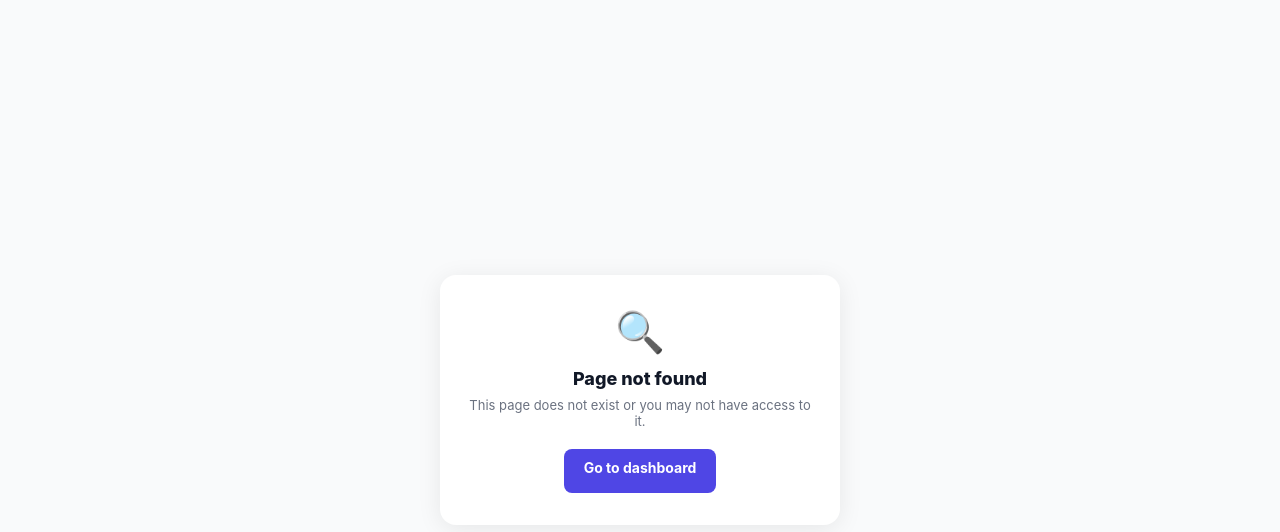
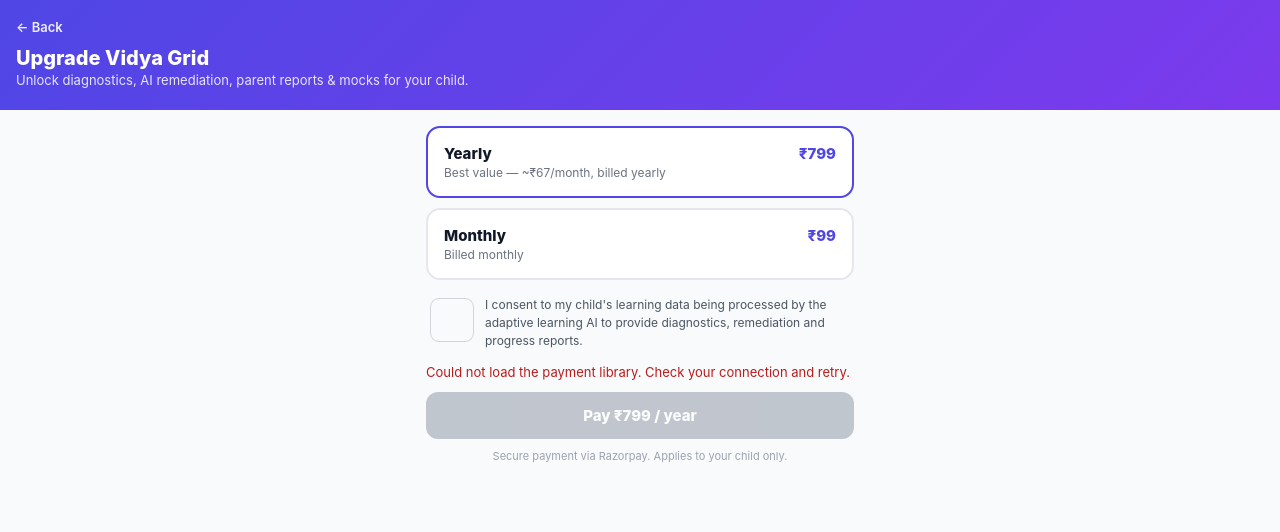
Before and after one commit to PranixQuick/School-OS, a Next.js app: page /parent/vidya-grid/upgrade in a window 1280 px wide. Before the commit this address had no page. Shown: the top 532 px of the page. Built offline with nearby package versions, Linux system fonts and the light colour scheme.

Commit message:
feat(vg): parent Vidya Grid upgrade page (VG-3)
Monthly/yearly plans + explicit consent checkbox -> Razorpay checkout -> confirm.
Own child via session; gated behind adaptive_learning_ai consent.

```diff
--- /dev/null
+++ b/app/parent/vidya-grid/upgrade/page.tsx
@@ -0,0 +1,128 @@
+'use client';
+// app/parent/vidya-grid/upgrade/page.tsx
+// VG-3 (parent top-up) — upgrade THIS parent's child to paid Vidya Grid.
+// Monthly (₹99) or yearly (₹799) via Razorpay; explicit consent checkbox first.
+// Own-child is enforced server-side via the parent session.
+
+import { useState, useEffect } from 'react';
+import Link from 'next/link';
+
+type Plan = 'monthly' | 'yearly';
+
+declare global {
+  interface Window { Razorpay?: new (options: Record<string, unknown>) => { open: () => void } }
+}
+
+export default function VidyaGridUpgradePage() {
+  const [plan, setPlan] = useState<Plan>('yearly');
+  const [consent, setConsent] = useState(false);
+  const [rzpReady, setRzpReady] = useState(false);
+  const [busy, setBusy] = useState(false);
+  const [error, setError] = useState('');
+  const [done, setDone] = useState(false);
+
+  useEffect(() => {
+    if (window.Razorpay) { setRzpReady(true); return; }
+    const s = document.createElement('script');
+    s.src = 'https://checkout.razorpay.com/v1/checkout.js';
+    s.async = true;
+    s.onload = () => setRzpReady(true);
+    s.onerror = () => setError('Could not load the payment library. Check your connection and retry.');
+    document.body.appendChild(s);
+  }, []);
+
+  async function upgrade() {
+    if (!consent) { setError('Please tick the consent box to continue.'); return; }
+    if (!rzpReady || !window.Razorpay) { setError('Payment library not ready yet. Please wait a moment.'); return; }
+    setBusy(true); setError('');
+    try {
+      const r = await fetch('/api/parent/vidya-grid/subscribe', {
+        method: 'POST', headers: { 'Content-Type': 'application/json' },
+        body: JSON.stringify({ action: 'create_order', plan, grant_consent: true }),
+      });
+      const d = await r.json().catch(() => ({}));
+      if (!r.ok) { setError(d.error || 'Could not start the payment.'); setBusy(false); return; }
+
+      const rzp = new window.Razorpay({
+        key: d.key_id,
+        order_id: d.order_id,
+        amount: d.amount_paise,
+        currency: d.currency,
+        name: 'EdProSys — Vidya Grid',
+        description: plan === 'yearly' ? 'Yearly upgrade (₹799)' : 'Monthly upgrade (₹99)',
+        handler: async (resp: { razorpay_order_id: string; razorpay_payment_id: string; razorpay_signature: string }) => {
+          try {
+            const c = await fetch('/api/parent/vidya-grid/subscribe', {
+              method: 'POST', headers: { 'Content-Type': 'application/json' },
+              body: JSON.stringify({
+                action: 'confirm', plan,
+                razorpay_order_id: resp.razorpay_order_id,
+                razorpay_payment_id: resp.razorpay_payment_id,
+                razorpay_signature: resp.razorpay_signature,
+              }),
+            });
+            const cd = await c.json().catch(() => ({}));
+            if (c.ok) setDone(true); else setError(cd.error || 'Payment could not be confirmed.');
+          } catch { setError('Payment confirmation failed. If you were charged, contact your school.'); }
+          finally { setBusy(false); }
+        },
+        modal: { ondismiss: () => setBusy(false) },
+        theme: { color: '#4F46E5' },
+      });
+      rzp.open();
+    } catch {
+      setError('Network error. Please try again.');
+      setBusy(false);
+    }
+  }
+
+  const price = plan === 'yearly' ? '₹799 / year' : '₹99 / month';
+
+  return (
+    <div style={{ minHeight: '100vh', background: '#F9FAFB', fontFamily: '-apple-system, BlinkMacSystemFont, "Segoe UI", sans-serif', paddingBottom: 40 }}>
+      <div style={{ background: 'linear-gradient(135deg, #4F46E5 0%, #7C3AED 100%)', padding: '16px 16px 22px' }}>
+        <Link href="/parent" style={{ color: 'rgba(255,255,255,0.9)', fontSize: 13, textDecoration: 'none', fontWeight: 600 }}>← Back</Link>
+        <div style={{ color: '#fff', fontSize: 20, fontWeight: 800, marginTop: 10 }}>Upgrade Vidya Grid</div>
+        <div style={{ color: 'rgba(255,255,255,0.85)', fontSize: 13, marginTop: 2 }}>Unlock diagnostics, AI remediation, parent reports & mocks for your child.</div>
+      </div>
+
+      <div style={{ padding: 16, maxWidth: 460, margin: '0 auto' }}>
+        {done ? (
+          <div style={{ background: '#ECFDF5', border: '1px solid #A7F3D0', borderRadius: 14, padding: 20, color: '#065F46' }}>
+            <div style={{ fontSize: 16, fontWeight: 800, marginBottom: 4 }}>✅ Upgrade active</div>
+            <div style={{ fontSize: 14 }}>Your child now has paid Vidya Grid access. It may take a moment to reflect in the app.</div>
+            <Link href="/parent" style={{ display: 'inline-block', marginTop: 14, background: '#fff', color: '#065F46', border: '1px solid #A7F3D0', borderRadius: 10, padding: '9px 16px', fontSize: 14, fontWeight: 700, textDecoration: 'none' }}>Back to home</Link>
+          </div>
+        ) : (
+          <>
+            <div style={{ display: 'flex', flexDirection: 'column', gap: 10, marginBottom: 16 }}>
+              {(['yearly', 'monthly'] as Plan[]).map(p => (
+                <button key={p} onClick={() => setPlan(p)}
+                  style={{ textAlign: 'left', background: '#fff', border: `2px solid ${plan === p ? '#4F46E5' : '#E5E7EB'}`, borderRadius: 14, padding: 16, cursor: 'pointer' }}>
+                  <div style={{ display: 'flex', justifyContent: 'space-between', alignItems: 'center' }}>
+                    <span style={{ fontSize: 15, fontWeight: 800, color: '#111827' }}>{p === 'yearly' ? 'Yearly' : 'Monthly'}</span>
+                    <span style={{ fontSize: 15, fontWeight: 800, color: '#4F46E5' }}>{p === 'yearly' ? '₹799' : '₹99'}</span>
+                  </div>
+                  <div style={{ fontSize: 12, color: '#6B7280', marginTop: 2 }}>{p === 'yearly' ? 'Best value — ~₹67/month, billed yearly' : 'Billed monthly'}</div>
+                </button>
+              ))}
+            </div>
+
+            <label style={{ display: 'flex', alignItems: 'flex-start', gap: 8, fontSize: 12, color: '#4B5563', cursor: 'pointer', marginBottom: 14, lineHeight: 1.5 }}>
+              <input type="checkbox" checked={consent} onChange={e => setConsent(e.target.checked)} style={{ marginTop: 2 }} />
+              I consent to my child&apos;s learning data being processed by the adaptive learning AI to provide diagnostics, remediation and progress reports.
+            </label>
+
+            {error && <div style={{ marginBottom: 12, fontSize: 13, color: '#B91C1C' }}>{error}</div>}
+
+            <button onClick={() => void upgrade()} disabled={busy || !consent}
+              style={{ width: '100%', background: (busy || !consent) ? '#9CA3AF' : '#4F46E5', color: '#fff', border: 'none', borderRadius: 12, padding: '14px', fontSize: 15, fontWeight: 800, cursor: (busy || !consent) ? 'not-allowed' : 'pointer' }}>
+              {busy ? 'Processing…' : `Pay ${price}`}
+            </button>
+            <div style={{ fontSize: 11, color: '#9CA3AF', textAlign: 'center', marginTop: 10 }}>Secure payment via Razorpay. Applies to your child only.</div>
+          </>
+        )}
+      </div>
+    </div>
+  );
+}
```
